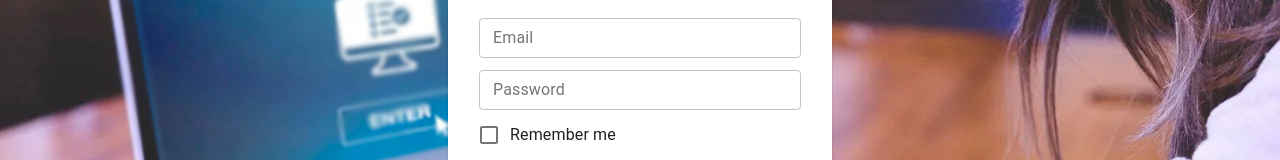
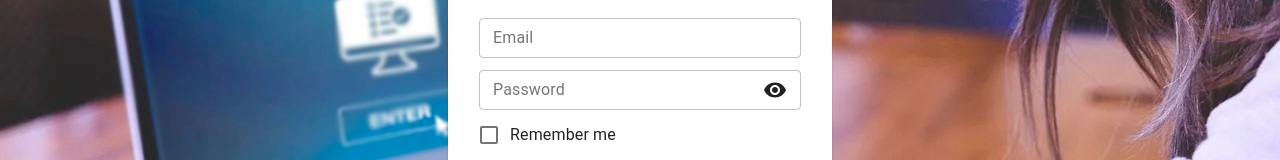
Before and after one commit to upendra-tarnoju/exam-portal, a React (Create React App) app in the folder frontend/: page /login in a window 1280 px wide. Shown: the part 192-352 px from the top of the page. Built offline with nearby package versions, Linux system fonts and the light colour scheme.

Commit message:
Fixes #67

```diff
--- a/frontend/src/forms/loginForm.js
+++ b/frontend/src/forms/loginForm.js
@@ -11,8 +11,10 @@ import {
 
 import schema from '../schema/loginSchema';
 import UserService from '../services/userApi';
+import { Visibility, VisibilityOff } from '@material-ui/icons';
 
 let LoginForm = (props) => {
+	const [show, showPassword] = React.useState(false);
 	return (
 		<Formik
 			validationSchema={schema}
@@ -58,13 +60,26 @@ let LoginForm = (props) => {
 							name='password'
 							variant='outlined'
 							label='Password'
-							type='password'
+							type={show ? 'text' : 'password'}
 							value={formikProps.values.password}
 							onChange={formikProps.handleChange}
 							onBlur={formikProps.handleBlur}
 							helperText={
 								formikProps.touched.password ? formikProps.errors.password : ''
 							}
+							InputProps={{
+								endAdornment: !show ? (
+									<Visibility
+										className='cursor-pointer'
+										onClick={() => showPassword(true)}
+									/>
+								) : (
+									<VisibilityOff
+										className='cursor-pointer'
+										onClick={() => showPassword(false)}
+									/>
+								),
+							}}
 							error={
 								formikProps.touched.password &&
 								Boolean(formikProps.errors.password)
```
